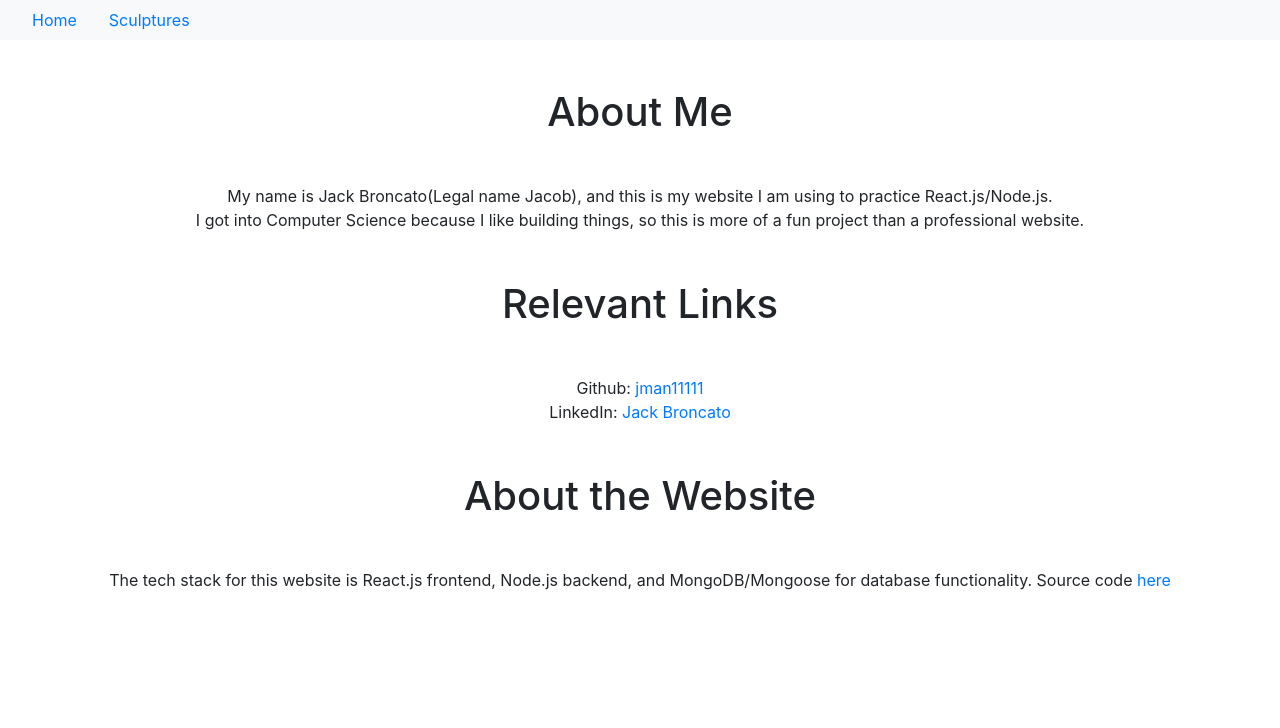
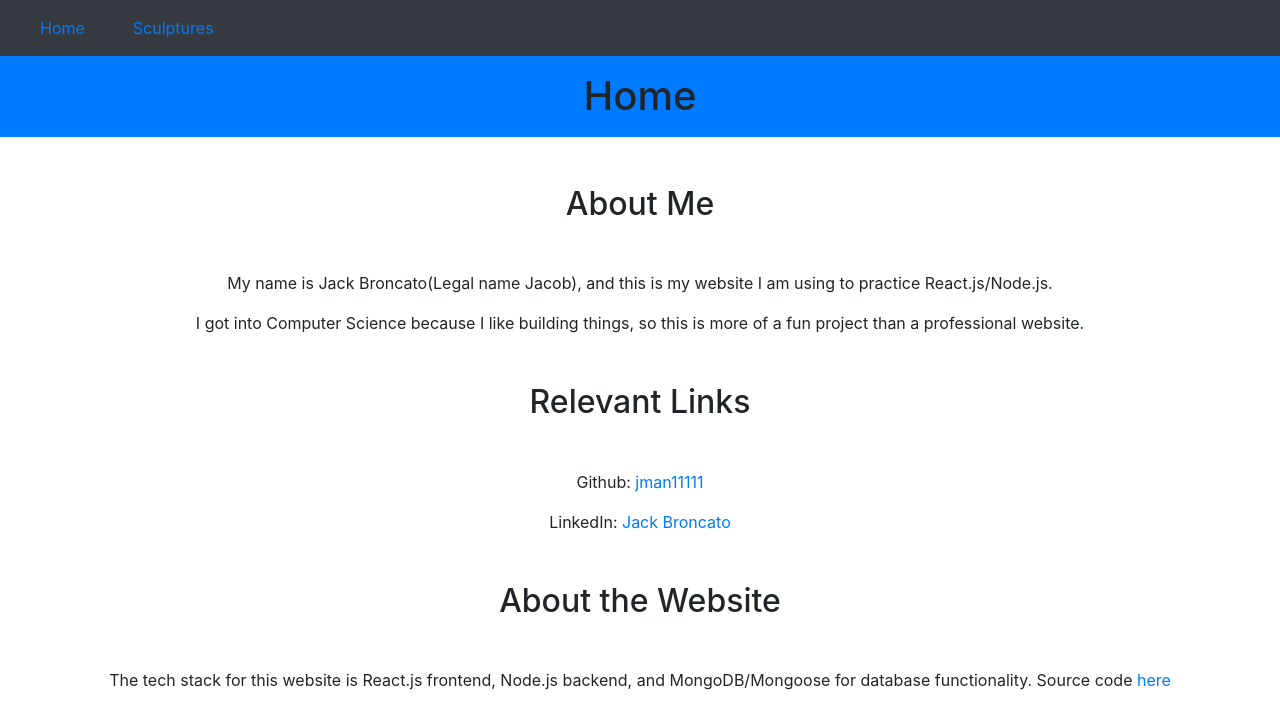
Before and after one commit to jman11111/NodeBackend, a React (Create React App) app in the folder counter_app/: page / in a window 1280 px wide. Shown: the top 728 px of the page. Built offline with nearby package versions, Linux system fonts and the light colour scheme.

Commit message:
Sculpture Page has pagination now

```diff
--- a/counter_app/package.json
+++ b/counter_app/package.json
@@ -7,7 +7,9 @@
     "@testing-library/react": "^9.5.0",
     "@testing-library/user-event": "^7.2.1",
     "bootstrap": "^4.5.2",
+    "lodash": "^4.17.20",
     "node-sass": "^4.14.1",
+    "prop-types": "^15.7.2",
     "react": "^16.13.1",
     "react-dom": "^16.13.1",
     "react-router-dom": "^5.2.0",
--- a/counter_app/src/App2.js
+++ b/counter_app/src/App2.js
@@ -1,5 +1,5 @@
 import React, { Component } from "react";
-import { Route, Switch } from "react-router-dom";
+import { Route, Switch, Link } from "react-router-dom";
 import NavBar from "./components/navbar";
 import Home from "./components/home";
 import Sculptures from "./components/sculptures";
@@ -11,19 +11,19 @@ class App2 extends Component {
   render() {
     return (
       <div>
-        <NavBar className="navbar navbar-inverse">
+        <NavBar>
           <div>
-            <a className="m-3" href="/">
+            <Link className="p-4" to="/">
               Home
-            </a>
-            <a className="m-3" href="/sculptures">
+            </Link>
+            <Link className="p-4" to="/sculptures">
               Sculptures
-            </a>
+            </Link>
           </div>
         </NavBar>
         <div className="content">
           <Switch>
-            <Route exact path="/sculptures" component={Sculptures} />
+            <Route exact path="/sculptures" component={() => <Sculptures />} />
             <Route path="/" component={Home} />
           </Switch>
         </div>
--- /dev/null
+++ b/counter_app/src/components/header.jsx
@@ -0,0 +1,12 @@
+import React from "react";
+
+//pass in a Title
+const Header = (props) => {
+  return (
+    <h1 className="p-3 bg-primary border border-primary border-top-0 border-left-0 border-right-0 text-center">
+      {props.children}
+    </h1>
+  );
+};
+
+export default Header;
--- a/counter_app/src/components/home.jsx
+++ b/counter_app/src/components/home.jsx
@@ -1,30 +1,12 @@
-import React, { Component } from "react";
+import React from "react";
+import Header from "./header";
+import Homebody from "./homebody";
 
 const Home = () => {
   return (
     <div>
-      <h1 className="m-5 text-center">About Me</h1>
-      <body className="text-center">
-        My name is Jack Broncato(Legal name Jacob), and this is my website I am
-        using to practice React.js/Node.js.
-      </body>
-      <body className="text-center">
-        I got into Computer Science because I like building things, so this is
-        more of a fun project than a professional website.
-      </body>
-      <h1 className="m-5 text-center">Relevant Links</h1>
-      <body className="text-center">
-        Github: <a href="https://github.com/jman11111">jman11111</a>
-      </body>
-      <body className="text-center">
-        LinkedIn: <a href="https://github.com/jman11111">Jack Broncato</a>
-      </body>
-      <h1 className="m-5 text-center">About the Website</h1>
-      <body className="text-center">
-        The tech stack for this website is React.js frontend, Node.js backend,
-        and MongoDB/Mongoose for database functionality. Source code{" "}
-        <a href="https://github.com/jman11111/NodeBackend">here</a>
-      </body>
+      <Header>Home</Header>
+      <Homebody />
     </div>
   );
 };
--- /dev/null
+++ b/counter_app/src/components/homebody.jsx
@@ -0,0 +1,32 @@
+import React from "react";
+
+const Homebody = () => {
+  return (
+    <div>
+      <h2 className="m-5 text-center">About Me</h2>
+      <p className="text-center">
+        My name is Jack Broncato(Legal name Jacob), and this is my website I am
+        using to practice React.js/Node.js.
+      </p>
+      <p className="text-center">
+        I got into Computer Science because I like building things, so this is
+        more of a fun project than a professional website.
+      </p>
+      <h2 className="m-5 text-center">Relevant Links</h2>
+      <p className="text-center">
+        Github: <a href="https://github.com/jman11111">jman11111</a>
+      </p>
+      <p className="text-center">
+        LinkedIn: <a href="https://github.com/jman11111">Jack Broncato</a>
+      </p>
+      <h2 className="m-5 text-center">About the Website</h2>
+      <p className="text-center">
+        The tech stack for this website is React.js frontend, Node.js backend,
+        and MongoDB/Mongoose for database functionality. Source code{" "}
+        <a href="https://github.com/jman11111/NodeBackend">here</a>
+      </p>
+    </div>
+  );
+};
+
+export default Homebody;
--- a/counter_app/src/components/navbar.jsx
+++ b/counter_app/src/components/navbar.jsx
@@ -4,7 +4,9 @@ class NavBar extends Component {
   state = {};
   render() {
     return (
-      <nav class="navbar navbar-light bg-light">{this.props.children}</nav>
+      <nav className="navbar navbar-dark bg-dark p-3">
+        {this.props.children}
+      </nav>
     );
   }
 }
--- /dev/null
+++ b/counter_app/src/components/pagination.jsx
@@ -0,0 +1,41 @@
+import React from "react";
+import PropTypes from "prop-types";
+import _ from "lodash";
+
+const Paginator = (props) => {
+  const { itemsCount, pageSize, currentPage, onPageChange } = props;
+
+  const pagesCount = Math.ceil(itemsCount / pageSize);
+  if (pagesCount === 1) return null;
+  const pages = _.range(1, pagesCount + 1);
+
+  return (
+    <nav>
+      <ul className="pagination">
+        {pages.map((page) => {
+          return (
+            <li
+              key={page}
+              className={
+                page === currentPage ? "page-item active" : "page-item"
+              }
+            >
+              <a className="page-link" onClick={() => onPageChange(page)}>
+                {page}
+              </a>
+            </li>
+          );
+        })}
+      </ul>
+    </nav>
+  );
+};
+
+Paginator.propTypes = {
+  itemsCount: PropTypes.number.isRequired,
+  pageSize: PropTypes.number.isRequired,
+  currentPage: PropTypes.number.isRequired,
+  onPageChange: PropTypes.func.isRequired,
+};
+
+export default Paginator;
--- a/counter_app/src/components/sculptures.jsx
+++ b/counter_app/src/components/sculptures.jsx
@@ -1,9 +1,54 @@
 import React, { Component } from "react";
+import Header from "./header";
+import ThumbnailCard from "./thumbnailcard";
+import Paginator from "./pagination";
+import { paginate } from "./../util/paginate";
 
 class Sculptures extends Component {
-  state = {};
+  state = {
+    pageSize: 2,
+    currentPage: 1,
+    sculptures: [
+      { name: "Yogo", year: "2019", description: "Test desc", tags: ["front"] },
+      { name: "Hero", year: "2019", description: "Test desc", tags: ["front"] },
+      { name: "Snake", year: "2019", description: "Test desc", tags: ["back"] },
+      { name: "Ogre", year: "2019", description: "Test desc", tags: ["front"] },
+      { name: "Mage", year: "2020", description: "Test desc", tags: ["side"] },
+      { name: "Eye", year: "2020", description: "Test desc", tags: ["front"] },
+    ],
+  };
+
+  handlePageChange = (page) => {
+    this.setState({ currentPage: page });
+  };
+
   render() {
-    return <h1>Sculptures will be here</h1>;
+    const count = this.state.sculptures.length;
+    const { pageSize, currentPage, sculptures: allSculptures } = this.state;
+    const sculptures = paginate(allSculptures, currentPage, pageSize);
+    return (
+      <div>
+        <Header>Sculptures</Header>
+        <ul>
+          {sculptures.map((sculpture) => {
+            return (
+              <ThumbnailCard
+                key={sculpture.name}
+                name={sculpture.name}
+                year={sculpture.year}
+                description={sculpture.description}
+              />
+            );
+          })}
+        </ul>
+        <Paginator
+          itemsCount={count}
+          pageSize={pageSize}
+          currentPage={currentPage}
+          onPageChange={this.handlePageChange}
+        />
+      </div>
+    );
   }
 }
 
--- /dev/null
+++ b/counter_app/src/components/thumbnailcard.jsx
@@ -0,0 +1,20 @@
+import React, { Component } from "react";
+
+class ThumbnailCard extends Component {
+  state = {};
+  render() {
+    return (
+      <div className="w-25 h-25 border border-secondary">
+        <img
+          src="https://homepages.cae.wisc.edu/~ece533/images/airplane.png"
+          className="img-thumbnail"
+        ></img>
+        <p>{this.props.name}</p>
+        <p>{this.props.description}</p>
+        <p>{this.props.year}</p>
+      </div>
+    );
+  }
+}
+
+export default ThumbnailCard;
--- /dev/null
+++ b/counter_app/src/util/paginate.js
@@ -0,0 +1,6 @@
+import _ from "lodash";
+
+export function paginate(items, pageNumber, pageSize) {
+  const startIndex = (pageNumber - 1) * pageSize;
+  return _(items).slice(startIndex).take(pageSize).value();
+}
```
